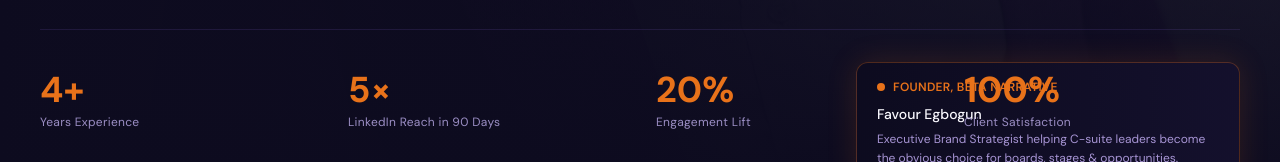
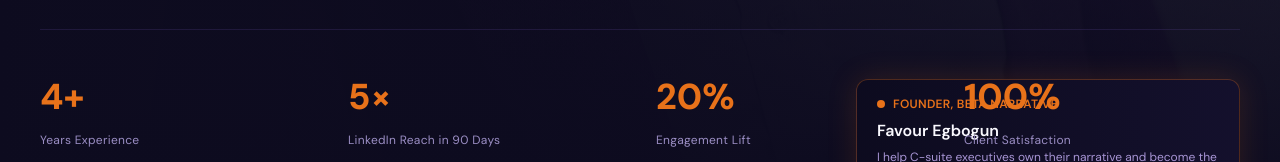
Before and after one commit to VictorAyo25/beta_narrative, a Next.js app: page / in a window 1280 px wide. Shown: the part 790-952 px from the top of the page. Built offline with nearby package versions, Linux system fonts and the light colour scheme; no server answers; the database is empty; a web font is replaced by a local one.

Commit message:
Fix 5 number clipping and enhance hero caption

```diff
--- a/src/components/sections/HeroSection.tsx
+++ b/src/components/sections/HeroSection.tsx
@@ -34,11 +34,11 @@ export default function HeroSection() {
                             <div className="w-2 h-2 rounded-full bg-[#E8721A]"></div>
                             <span className="text-[10px] sm:text-xs font-semibold text-[#E8721A] tracking-wide uppercase">Founder, Beta Narrative</span>
                         </div>
-                        <p className="text-xs sm:text-sm text-[#FAF9FF] font-medium leading-relaxed">
+                        <p className="text-sm sm:text-base text-[#FAF9FF] font-semibold leading-snug">
                             Favour Egbogun
                         </p>
-                        <p className="text-[10px] sm:text-xs text-[#B8A4E8]/90 leading-relaxed mt-1">
-                            Executive Brand Strategist helping C-suite leaders become the obvious choice for boards, stages & opportunities.
+                        <p className="text-[10px] sm:text-xs text-[#B8A4E8]/90 leading-relaxed mt-1.5">
+                            I help C-suite executives own their narrative and become the obvious choice for boards, stages, and opportunities.
                         </p>
                     </div>
                 </motion.div>
@@ -76,20 +76,20 @@ export default function HeroSection() {
 
                 <motion.div initial={{ opacity: 0, y: 30 }} animate={{ opacity: 1, y: 0 }} transition={{ duration: 0.8, delay: 0.6, ease: [0.16, 1, 0.3, 1] }} className="mt-20 pt-10 border-t border-[#6B4FAD]/20">
                     <div className="grid grid-cols-2 sm:grid-cols-4 gap-8">
-                        <div>
-                            <div className="font-sans text-3xl sm:text-4xl font-bold text-[#E8721A] mb-1">4+</div>
+                        <div className="overflow-visible">
+                            <div className="font-sans text-3xl sm:text-4xl font-extrabold text-[#E8721A] mb-1 leading-normal overflow-visible pb-1">4+</div>
                             <div className="text-xs text-[#9B8EC4] tracking-wide">Years Experience</div>
                         </div>
-                        <div>
-                            <div className="font-sans text-3xl sm:text-4xl font-bold text-[#E8721A] mb-1">5×</div>
+                        <div className="overflow-visible">
+                            <div className="font-sans text-3xl sm:text-4xl font-extrabold text-[#E8721A] mb-1 leading-normal overflow-visible pb-1">5×</div>
                             <div className="text-xs text-[#9B8EC4] tracking-wide">LinkedIn Reach in 90 Days</div>
                         </div>
-                        <div>
-                            <div className="font-sans text-3xl sm:text-4xl font-bold text-[#E8721A] mb-1">20%</div>
+                        <div className="overflow-visible">
+                            <div className="font-sans text-3xl sm:text-4xl font-extrabold text-[#E8721A] mb-1 leading-normal overflow-visible pb-1">20%</div>
                             <div className="text-xs text-[#9B8EC4] tracking-wide">Engagement Lift</div>
                         </div>
-                        <div>
-                            <div className="font-sans text-3xl sm:text-4xl font-bold text-[#E8721A] mb-1">100%</div>
+                        <div className="overflow-visible">
+                            <div className="font-sans text-3xl sm:text-4xl font-extrabold text-[#E8721A] mb-1 leading-normal overflow-visible pb-1">100%</div>
                             <div className="text-xs text-[#9B8EC4] tracking-wide">Client Satisfaction</div>
                         </div>
                     </div>
--- a/src/components/sections/ResultsSection.tsx
+++ b/src/components/sections/ResultsSection.tsx
@@ -60,7 +60,7 @@ export default function ResultsSection() {
                                 </div>
                                 <ArrowUpRight size={16} className="text-[#6B4FAD]/40 group-hover:text-[#E8721A] transition-colors duration-300 mt-1" />
                             </div>
-                            <div className="font-sans text-2xl sm:text-3xl font-bold text-[#E8721A] leading-none mb-3">
+                            <div className="font-sans text-2xl sm:text-3xl font-extrabold text-[#E8721A] leading-normal overflow-visible pb-1 mb-3">
                                 {result.stat}
                             </div>
                             <p className="text-sm text-[#AFA9CC]/55 font-light leading-relaxed">
```
